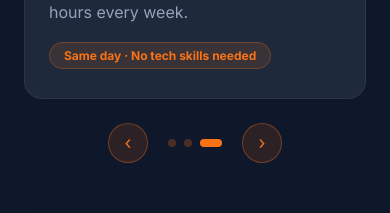
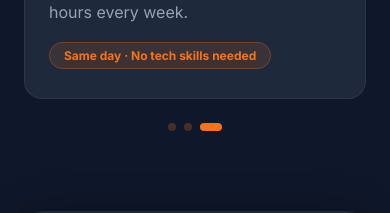
Before and after one commit to samkershner1234-aisk/ai-with-sam, a React (Vite) app: page / in a window 390 px wide. Shown: the part 3400-3613 px from the top of the page. Built offline with nearby package versions, Linux system fonts and the light colour scheme.

Commit message:
Remove navigation buttons from HowItWorks component
This carousel only ever renders on mobile (desktop uses a 3 column grid), so the previous/next circular arrow buttons are removed directly, keeping the existing dot pagination, touch swipe and autoplay untouched.

```diff
--- a/src/components/landing/HowItWorks.jsx
+++ b/src/components/landing/HowItWorks.jsx
@@ -113,13 +113,11 @@ export default function HowItWorks() {
 
             {/* Arrows + dots */}
             <div style={{ display: "flex", justifyContent: "center", alignItems: "center", gap: 20, marginTop: 24 }}>
-              <button onClick={prev} style={{ background: "rgba(249,115,22,0.12)", border: "1.5px solid rgba(249,115,22,0.35)", borderRadius: "50%", width: 40, height: 40, cursor: "pointer", color: "#F97316", fontSize: 18, display: "flex", alignItems: "center", justifyContent: "center" }}>‹</button>
               <div style={{ display: "flex", gap: 8 }}>
                 {steps.map((_, i) => (
                   <button key={i} onClick={() => goTo(i)} style={{ width: i === current ? 22 : 8, height: 8, borderRadius: 4, background: i === current ? "#F97316" : "rgba(249,115,22,0.25)", border: "none", cursor: "pointer", transition: "all 0.3s" }} />
                 ))}
               </div>
-              <button onClick={next} style={{ background: "rgba(249,115,22,0.12)", border: "1.5px solid rgba(249,115,22,0.35)", borderRadius: "50%", width: 40, height: 40, cursor: "pointer", color: "#F97316", fontSize: 18, display: "flex", alignItems: "center", justifyContent: "center" }}>›</button>
             </div>
           </div>
         )}
```
